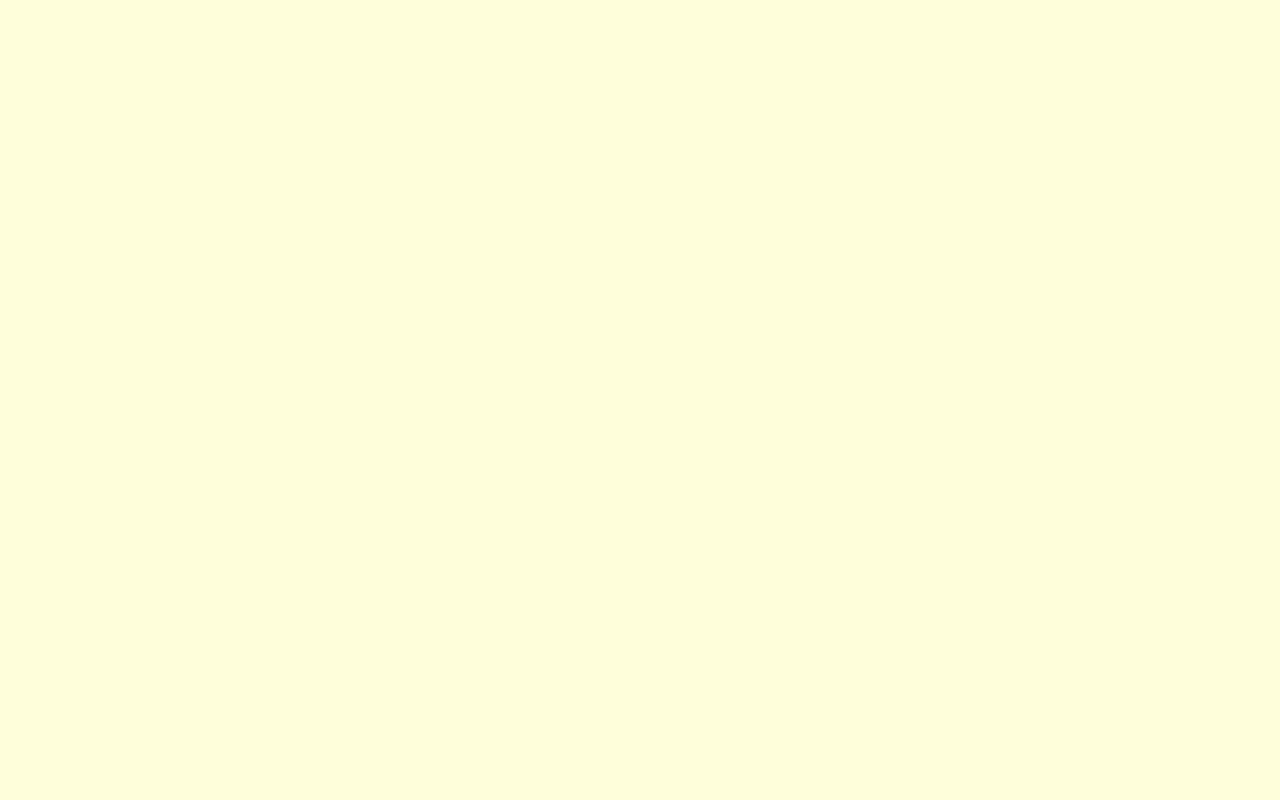
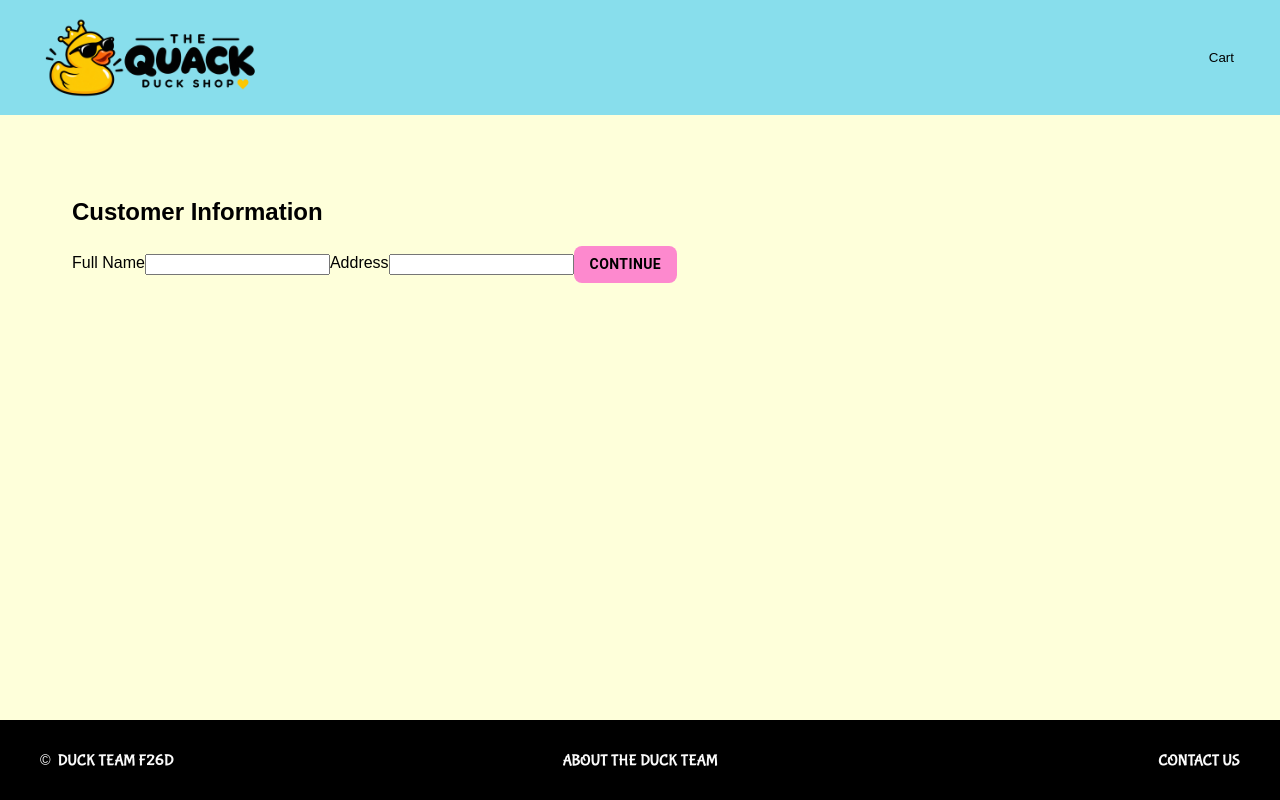
Before and after one commit to lindaalbrektsson/the-quack-duck-shop, a React (Vite) app: page /checkout in a window 1280 px wide. Before the commit this address had no page. Built offline with nearby package versions, Linux system fonts and the light colour scheme.

Commit message:
Add submit support to PrimaryButton and use it in customer form

```diff
--- a/src/App.tsx
+++ b/src/App.tsx
@@ -1,4 +1,5 @@
 import { Route, Routes } from "react-router-dom";
+import CustomerInfoForm from "./components/CustomerInfoForm/CustomerInfoForm";
 
 import "./App.css";
 import AppLayout from "./components/AppLayout";
@@ -9,6 +10,7 @@ const App = () => {
     <Routes>
       <Route element={<AppLayout />}>
         <Route path="/" element={<ProductListPage />} />
+        <Route path="/checkout" element={<CustomerInfoForm />} />
       </Route>
     </Routes>
   );
--- a/src/components/CustomerInfoForm/CustomerInfoForm.tsx
+++ b/src/components/CustomerInfoForm/CustomerInfoForm.tsx
@@ -1,6 +1,7 @@
 import { useForm } from "react-hook-form";
 import { zodResolver } from "@hookform/resolvers/zod";
 import { z } from "zod";
+import PrimaryButton from "../PrimaryButton/PrimaryButton";
 
 // Check that name and address are filled in.
 const customerSchema = z.object({
@@ -43,7 +44,7 @@ const CustomerInfoForm = () => {
       {errors.customerAddress && (
         <p role="alert">{errors.customerAddress.message}</p>
       )}
-      <button type="submit">Continue</button>
+      <PrimaryButton type="submit">Continue</PrimaryButton>
     </form>
   );
 };
--- a/src/components/PrimaryButton/PrimaryButton.tsx
+++ b/src/components/PrimaryButton/PrimaryButton.tsx
@@ -5,11 +5,20 @@ import "./PrimaryButton.css";
 
 interface PrimaryButtonProps {
   children: ReactNode;
+  type?: "button" | "submit" | "reset";
 }
 
-function PrimaryButton({ children }: PrimaryButtonProps) {
+function PrimaryButton({
+  children,
+  type = "button",
+ }: PrimaryButtonProps) {
   return (
-    <Button variant="contained" disableElevation className="primary-button">
+    <Button
+    type={type}
+    variant="contained"
+    disableElevation
+    className="primary-button"
+    >
       {children}
     </Button>
   );
```
